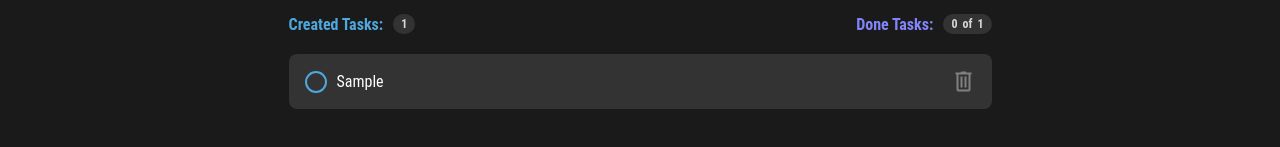
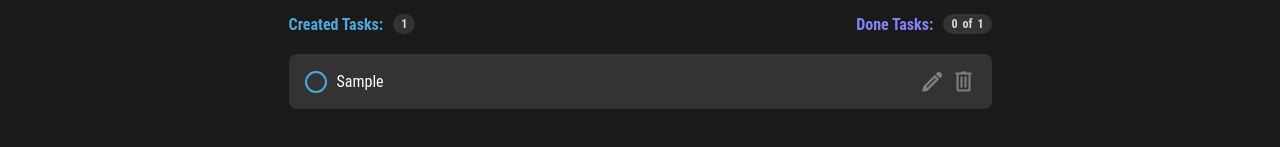
Before and after one commit to akio-q/react-todo, a React (Create React App) app: page / in a window 1280 px wide. Both pictures are taken after typing "Sample" into the empty fields and a click on the button "Create". Shown: the part 287-434 px from the top of the page. Built offline with nearby package versions, Linux system fonts and the light colour scheme.

Commit message:
add edit icon

```diff
--- a/src/Todo.js
+++ b/src/Todo.js
@@ -1,4 +1,6 @@
 import { useRef } from "react";
+
+import edit from './img/edit.svg';
 
 const Todo = ({text, id, onDelete, onComplete}) => {
     const spanRef = useRef(null);
@@ -21,9 +23,15 @@ const Todo = ({text, id, onDelete, onComplete}) => {
                 </div>
                 <span ref={spanRef}>{text}</span>
             </div>
-            <button onClick={() => onDelete(id)} className="todo__todos-item-delete">
+            <div className="todo__todos-item_tools">
+                <button className="todo__todos-item-edit">
+                    <img src={edit} alt="Edit todo" />
+                </button>
+                <button onClick={() => onDelete(id)} className="todo__todos-item-delete">
                     <i className="icon-trash"></i>
-            </button>
+                </button>
+            </div>
+
         </div>
     )
 }
--- a/src/sass/style.scss
+++ b/src/sass/style.scss
@@ -119,6 +119,11 @@ input[type="checkbox"]:checked::after {
                 align-items: center;
                 width: 90%;
             }
+            &_tools {
+                display: flex;
+                justify-content: space-between;
+                width: 8%;
+            }
             &-delete {
                 height: 23px;
                 background-color: inherit;
@@ -127,6 +132,16 @@ input[type="checkbox"]:checked::after {
                 transition: .2s all;
                 &:hover {
                     color: #bd4040
+                }
+            }
+            &-edit {
+                height: 23px;
+                background-color: inherit;
+                font-size: 24px;
+                color: #808080;
+                transition: .2s all;
+                &:hover {
+                    color: #3a73dd
                 }
             }
         }
```
Also changed, not shown: src/img/edit.svg (added).
